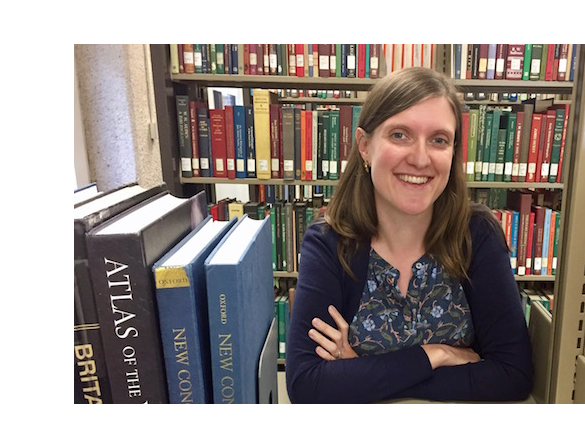
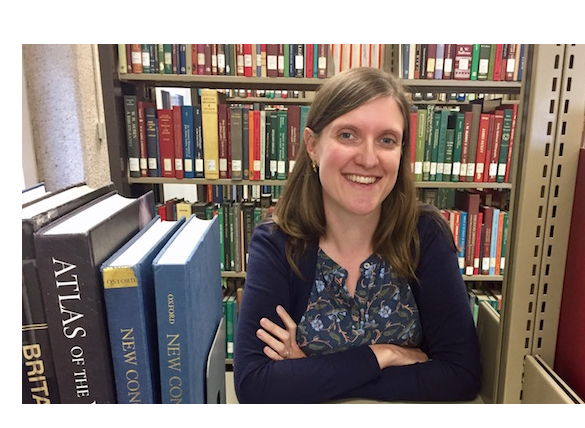
Before and after one commit to katieediger/website, a plain HTML site: page index.html in a window 390 px wide. Shown: the top 428 px of the page, 585 px wide, since content can reach past the window. Drawn offline with Linux system fonts and the light colour scheme.

Commit message:
removed body width % because it was making things look crazy on mobile devices

```diff
--- a/index.html
+++ b/index.html
@@ -3,7 +3,7 @@
 <head>
   <title>Katie Ediger</title>
   <meta charset ="utf-8" />
-  <meta name="viewport" content="width=device-width,initial-scale=1.0,shrink-tofit=no" />
+  <meta name="viewport" content="width=device-width,initial-scale=1.0,shrink-to-fit=no" />
   <link rel="stylesheet" href="screen.css" />
   <link href="https://fonts.googleapis.com/css?family=Montserrat" rel="stylesheet">
   <link href="https://fonts.googleapis.com/css?family=Cardo" rel="stylesheet">
--- a/screen.css
+++ b/screen.css
@@ -77,7 +77,6 @@ h1 {
 }
 
 body {
-	width: 70%;
 	margin: 0 auto;
 }
 
```
